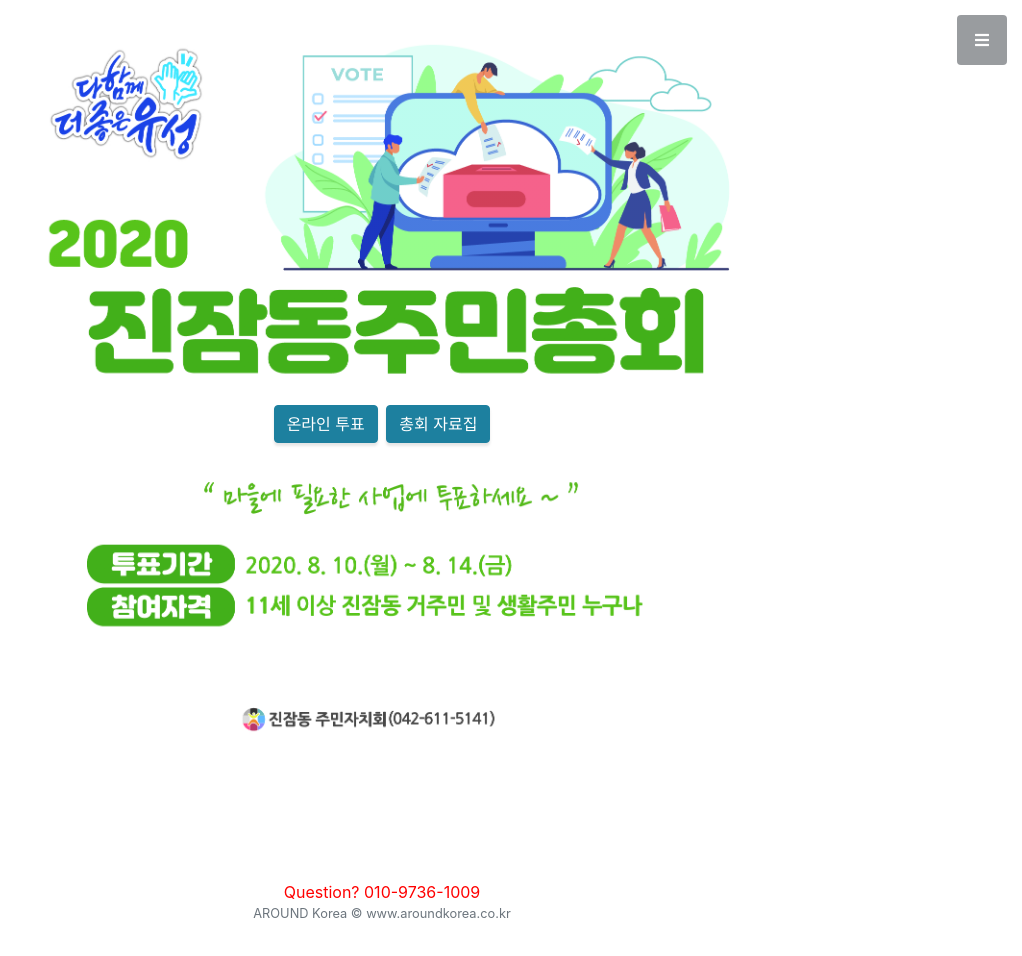
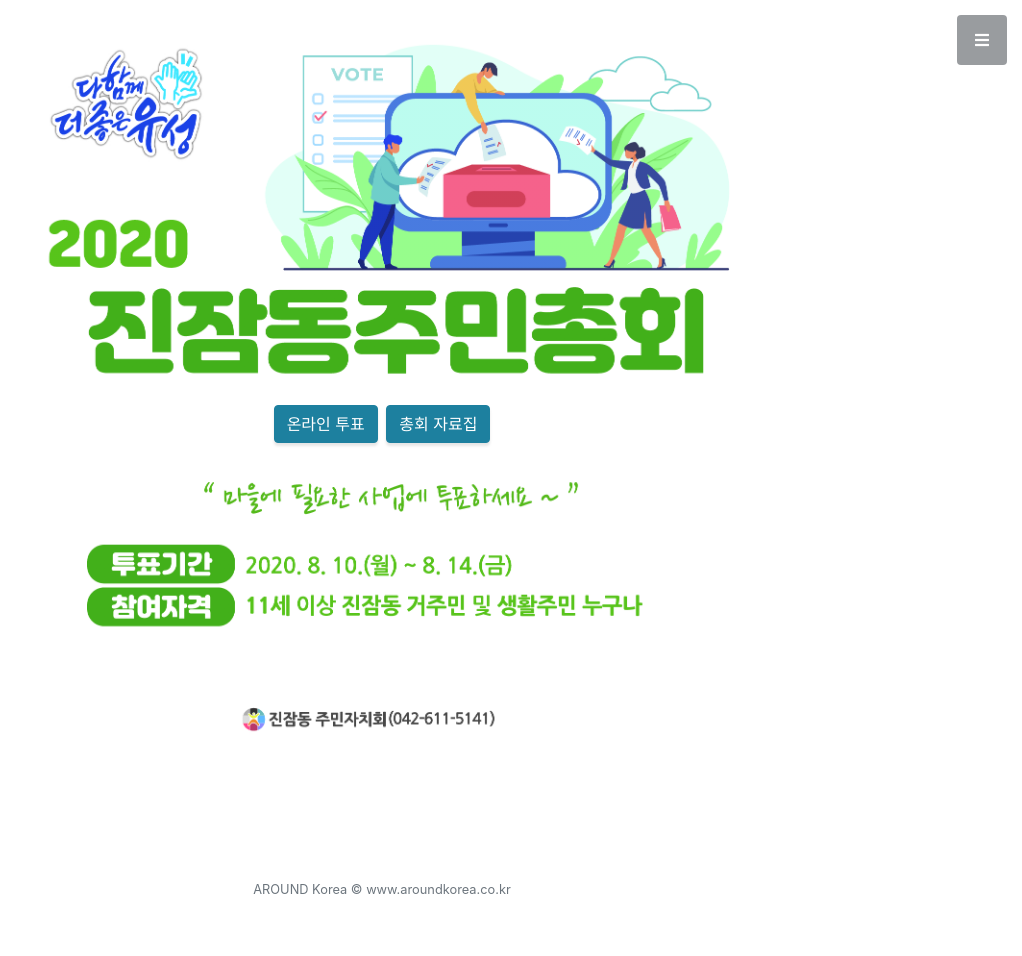
Before and after one commit to AROUNDjoa/jinjamdong, a website with bundled scripts: page index.html in a window 1280 px wide. Shown: the whole page, without its empty margins (258-1280 px from the left). Built offline with nearby package versions, Linux system fonts and the light colour scheme.

Commit message:
Add files via upload

```diff
--- a/index.html
+++ b/index.html
@@ -67,7 +67,7 @@
   <footer class="footer text-center">
     <div class="container">
       <section class="hosting-consult">
-          <header style="color:red">Question? 010-9736-1009</header>
+          <header style="color:red"></header>
       </section>
       <p class="text-muted small mb-0">AROUND Korea &copy; www.aroundkorea.co.kr</p>
     </div>
```
